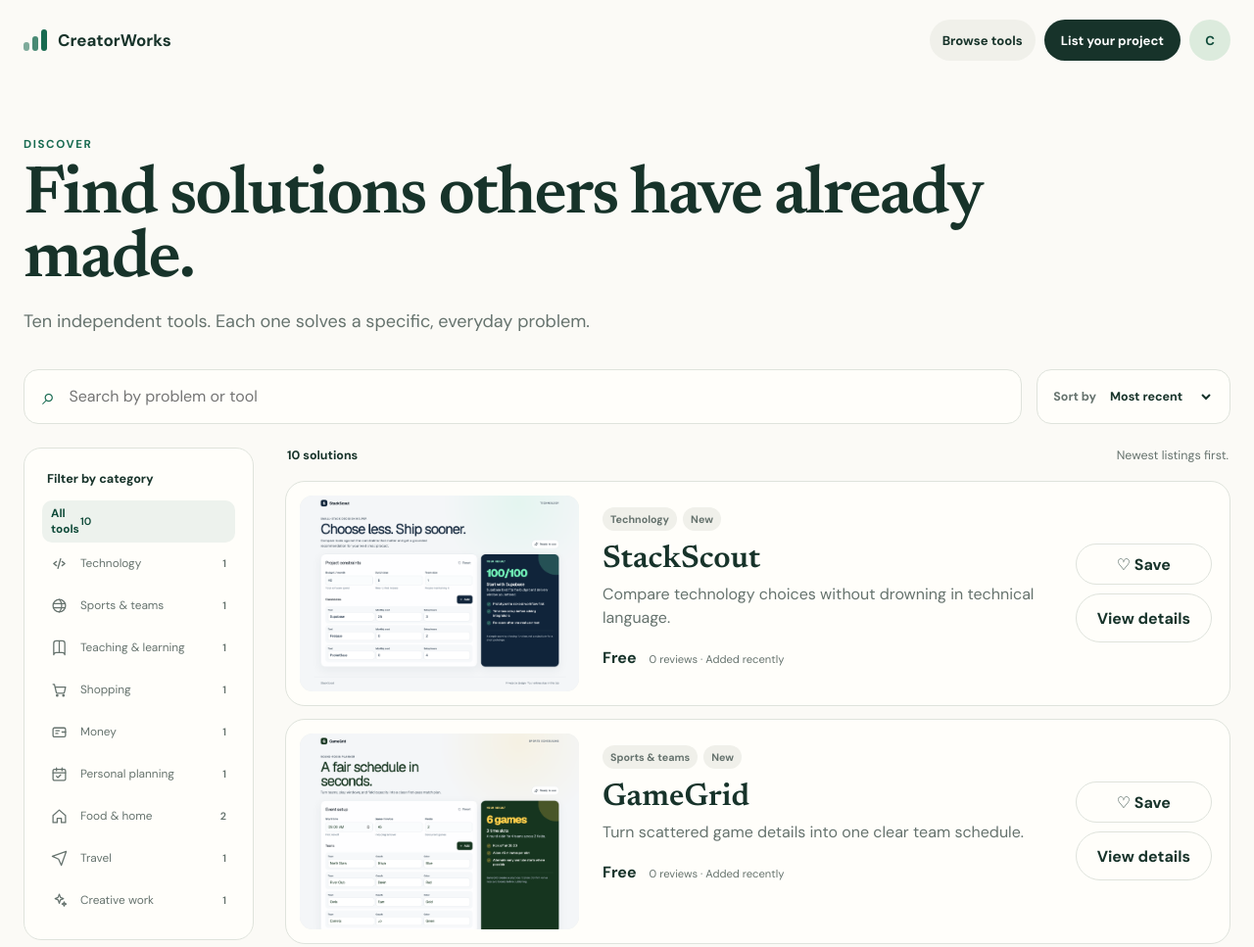
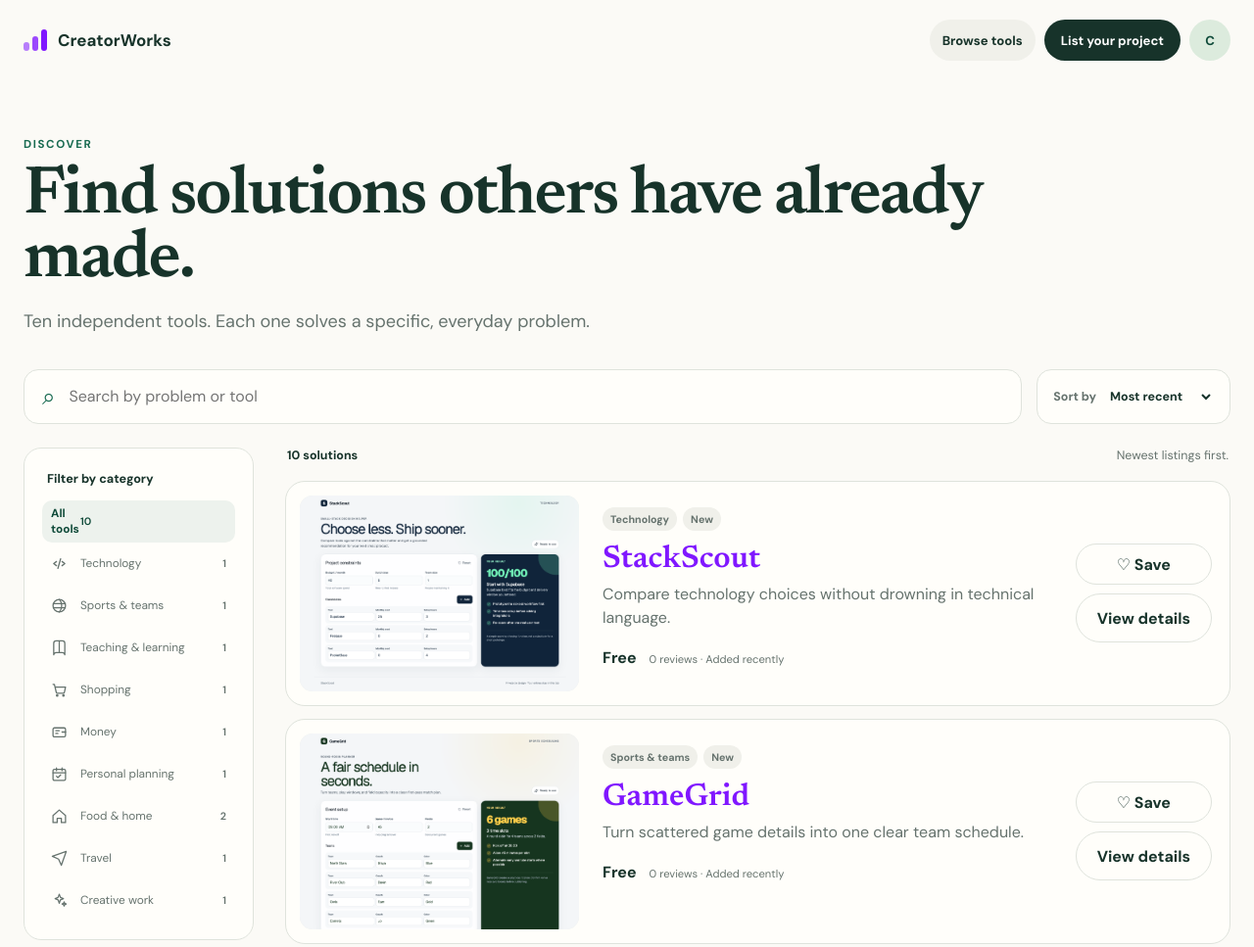
Before and after one commit to ctumalan/creatorworks, a plain HTML site: page index.html in a window 1280 px wide. Shown: the top 967 px of the page at 98% size. Drawn offline with Linux system fonts and the light colour scheme.

Commit message:
Add signature violet to branding and project names

```diff
--- a/styles.css
+++ b/styles.css
@@ -441,3 +441,14 @@
 .listing-preview-content dt { font-weight: 700; margin-top: 20px; }
 .listing-preview-content dd { margin: 6px 0 0; color: var(--muted); line-height: 1.5; white-space: pre-wrap; }
 .listing-preview-content > a { margin-top: 20px; display: inline-flex; }
+
+
+/* Signature violet connects the CreatorWorks wordmark and project names. */
+:root { --brand-violet: #8017ff; --brand-violet-hover: #6810d5; }
+.brand-name, .footer-brand { color: var(--brand-violet); }
+.brand-mark i { background: var(--brand-violet); }
+.row-title, .product-card-main > strong, .mealmap-wordmark,
+.community-rail-new > button strong,
+.listing-preview-card .listing-preview-content h2 { color: var(--brand-violet); }
+.row-title:hover, .community-rail-new > button:hover strong,
+.brand:hover .brand-name, .footer-brand:hover { color: var(--brand-violet-hover); }
```
